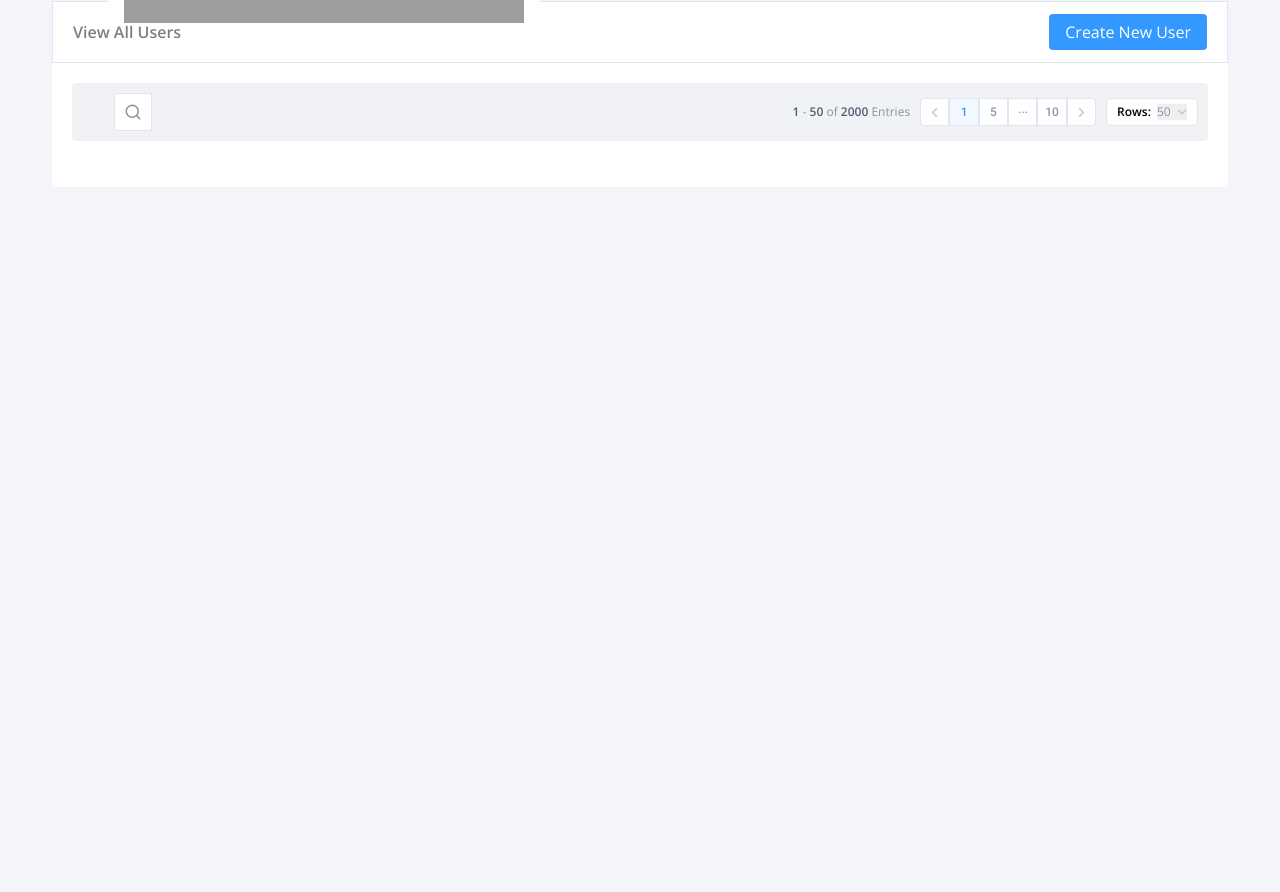
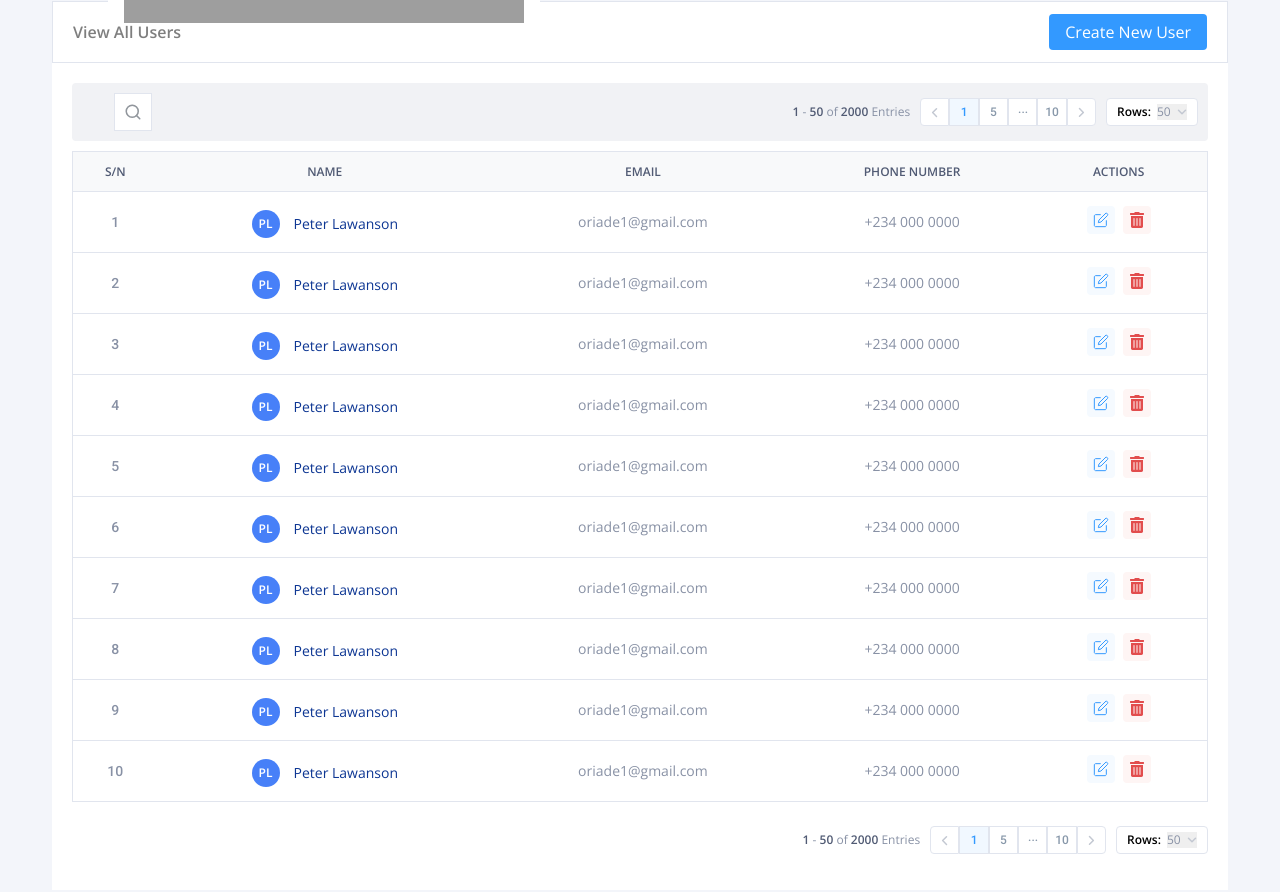
Before and after one commit to idorenyinudoh/kloud-table, a Vue app: page / in a window 1280 px wide. Shown: the part 328-1220 px from the top of the page. Before the commit the page ends 800 px from the top, so only its background shows below. Built offline with nearby package versions, Linux system fonts and the light colour scheme; grey boxes are pictures that could not be loaded.

Commit message:
feat: create table and table footer

```diff
--- a/src/App.vue
+++ b/src/App.vue
@@ -1,6 +1,6 @@
 <template>
   <TheHeader />
-  <TheTable />
+  <TheTable :data="tableData" />
 </template>
 
 <script>
@@ -12,5 +12,65 @@ export default {
     TheHeader,
     TheTable,
   },
+  data() {
+    return {
+      tableData: {
+        headers: ["name", "email", "phone-number"],
+        rows: [
+          {
+            name: "Peter Lawanson",
+            email: "oriade1@gmail.com",
+            "phone-number": "+234 000 0000",
+          },
+          {
+            name: "Peter Lawanson",
+            email: "oriade1@gmail.com",
+            "phone-number": "+234 000 0000",
+          },
+          {
+            name: "Peter Lawanson",
+            email: "oriade1@gmail.com",
+            "phone-number": "+234 000 0000",
+          },
+          {
+            name: "Peter Lawanson",
+            email: "oriade1@gmail.com",
+            "phone-number": "+234 000 0000",
+          },
+          {
+            name: "Peter Lawanson",
+            email: "oriade1@gmail.com",
+            "phone-number": "+234 000 0000",
+          },
+          {
+            name: "Peter Lawanson",
+            email: "oriade1@gmail.com",
+            "phone-number": "+234 000 0000",
+          },
+          {
+            name: "Peter Lawanson",
+            email: "oriade1@gmail.com",
+            "phone-number": "+234 000 0000",
+          },
+          {
+            name: "Peter Lawanson",
+            email: "oriade1@gmail.com",
+            "phone-number": "+234 000 0000",
+          },
+          {
+            name: "Peter Lawanson",
+            email: "oriade1@gmail.com",
+            "phone-number": "+234 000 0000",
+          },
+          {
+            name: "Peter Lawanson",
+            email: "oriade1@gmail.com",
+            "phone-number": "+234 000 0000",
+          },
+        ],
+        actionsExist: true,
+      },
+    };
+  },
 };
 </script>
--- a/src/components/TheTable.vue
+++ b/src/components/TheTable.vue
@@ -90,6 +90,185 @@
           </div>
         </div>
       </div>
+      <div class="overflow-auto">
+        <table class="w-full mb-6">
+          <thead>
+            <tr
+              class="h-10 border border-solid border-table-border bg-table-header-background"
+            >
+              <th class="text-xs font-semibold text-heavy-text p-0">S/N</th>
+              <th
+                v-for="(header, index) in data.headers"
+                :key="index"
+                class="text-xs font-semibold text-heavy-text p-0 uppercase"
+              >
+                {{ header.split("-").join(" ") }}
+              </th>
+              <th
+                v-if="data.actionsExist"
+                class="text-xs font-semibold text-heavy-text p-0"
+              >
+                ACTIONS
+              </th>
+            </tr>
+          </thead>
+          <tbody>
+            <tr
+              v-for="(row, index) in displayedRows"
+              :key="index"
+              class="h-[60px] border border-solid border-table-border"
+            >
+              <td class="p-3.5 text-sm text-light-text font-roboto">
+                <p class="w-max m-auto">{{ index + 1 }}</p>
+              </td>
+              <td
+                v-for="(header, headerIndex) in data.headers"
+                :key="headerIndex"
+                :class="[header, 'p-3.5']"
+              >
+                <p
+                  v-if="header === 'name'"
+                  class="w-7 h-7 flex justify-center items-center text-xs text-white font-semibold bg-initial-background rounded-full"
+                >
+                  {{ row[header].split(" ")[0][0]
+                  }}{{ row[header].split(" ")[1][0] }}
+                </p>
+                <p class="text-light-text">
+                  {{ row[header] }}
+                </p>
+              </td>
+              <td
+                v-if="data.actionsExist"
+                class="w-max m-auto p-3.5 flex gap-x-2"
+              >
+                <button
+                  class="w-7 h-7 bg-[#F5FAFF] rounded flex justify-center items-center"
+                >
+                  <img src="~../assets/edit-icon.svg" alt="edit" />
+                </button>
+                <button
+                  class="w-7 h-7 bg-[#FEF5F4] rounded flex justify-center items-center"
+                >
+                  <img src="~../assets/delete-icon.svg" alt="delete" />
+                </button>
+              </td>
+            </tr>
+          </tbody>
+        </table>
+      </div>
+      <div class="flex gap-x-2.5 items-center justify-end">
+        <p class="text-xs font-normal text-light-text">
+          <strong class="font-semibold text-heavy-text">1</strong>
+          -
+          <strong class="font-semibold text-heavy-text">50</strong>
+          of
+          <strong class="font-semibold text-heavy-text">2000</strong>
+          Entries
+        </p>
+        <div class="w-44 h-7 grid grid-cols-6">
+          <button
+            class="border border-solid border-table-border rounded-l flex justify-center items-center bg-white"
+          >
+            <img src="~../assets/previous-icon.svg" alt="previous" />
+          </button>
+          <button
+            class="font-roboto text-button-background border border-solid border-table-border text-xs font-normal bg-active-page-background"
+          >
+            1
+          </button>
+          <button
+            class="font-roboto text-page-foreground border border-solid border-table-border text-xs font-normal bg-white"
+          >
+            5
+          </button>
+          <button
+            class="font-roboto text-page-foreground border border-solid border-table-border text-[12px] leading-[2px] p-[9px] flex font-normal bg-white"
+          >
+            ...
+          </button>
+          <button
+            class="font-roboto text-page-foreground border border-solid border-table-border text-xs font-normal bg-white"
+          >
+            10
+          </button>
+          <button
+            class="border border-solid border-table-border rounded-r flex justify-center items-center bg-white"
+          >
+            <img src="~../assets/next-icon.svg" alt="next" />
+          </button>
+        </div>
+        <div
+          class="h-7 border border-solid border-table-border px-2.5 bg-white rounded flex gap-x-1.5 items-center"
+        >
+          <p class="text-xs font-semibold">Rows:</p>
+          <div class="relative flex">
+            <select
+              class="pr-4 text-xs font-normal text-light-text appearance-none outline-none"
+            >
+              <option value="50">50</option>
+            </select>
+            <svg
+              class="absolute top-[5px] right-0 pointer-events-none cursor-pointer"
+              width="10"
+              height="6"
+              viewBox="0 0 10 6"
+              fill="none"
+              xmlns="http://www.w3.org/2000/svg"
+            >
+              <path
+                d="M1.5 1.25L5 4.75L8.5 1.25"
+                stroke="#C3C8D2"
+                stroke-width="1.5"
+                stroke-linecap="round"
+                stroke-linejoin="round"
+              />
+            </svg>
+          </div>
+        </div>
+      </div>
     </div>
   </div>
 </template>
+
+<script>
+export default {
+  props: {
+    data: {
+      type: Object,
+      required: true,
+    },
+  },
+  data() {
+    return {
+      displayedRows: [],
+    };
+  },
+  mounted() {
+    this.displayedRows = this.data.rows.slice(0, 50);
+  },
+};
+</script>
+
+<style scoped>
+.name {
+  width: max-content;
+  margin: auto;
+  display: flex;
+  column-gap: 14px;
+  align-items: center;
+}
+.name p:last-of-type {
+  font-weight: 400;
+  font-size: 14px;
+  line-height: 24px;
+  color: #0d3693;
+}
+.email p,
+.phone-number p {
+  width: max-content;
+  margin: auto;
+  font-weight: 400;
+  font-size: 14px;
+  line-height: 24px;
+}
+</style>
--- a/tailwind.config.js
+++ b/tailwind.config.js
@@ -17,6 +17,8 @@ module.exports = {
       "heavy-text": "#515B74",
       "active-page-background": "#F1F8FF",
       "page-foreground": "#8898AA",
+      "table-header-background": "#F8F9FA",
+      "initial-background": "#4780F8",
     },
     extend: {},
   },
```
Also changed, not shown: src/assets/delete-icon.svg (added), src/assets/edit-icon.svg (added).
